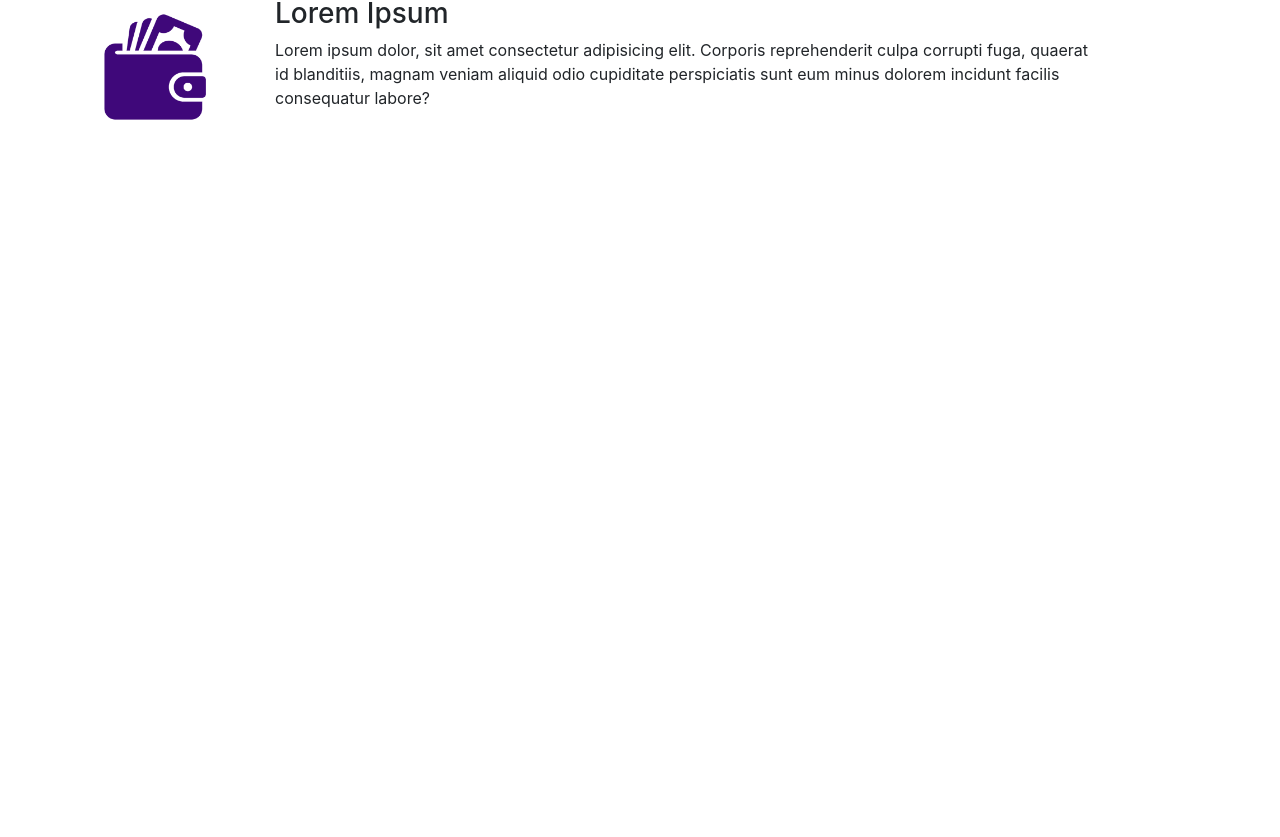
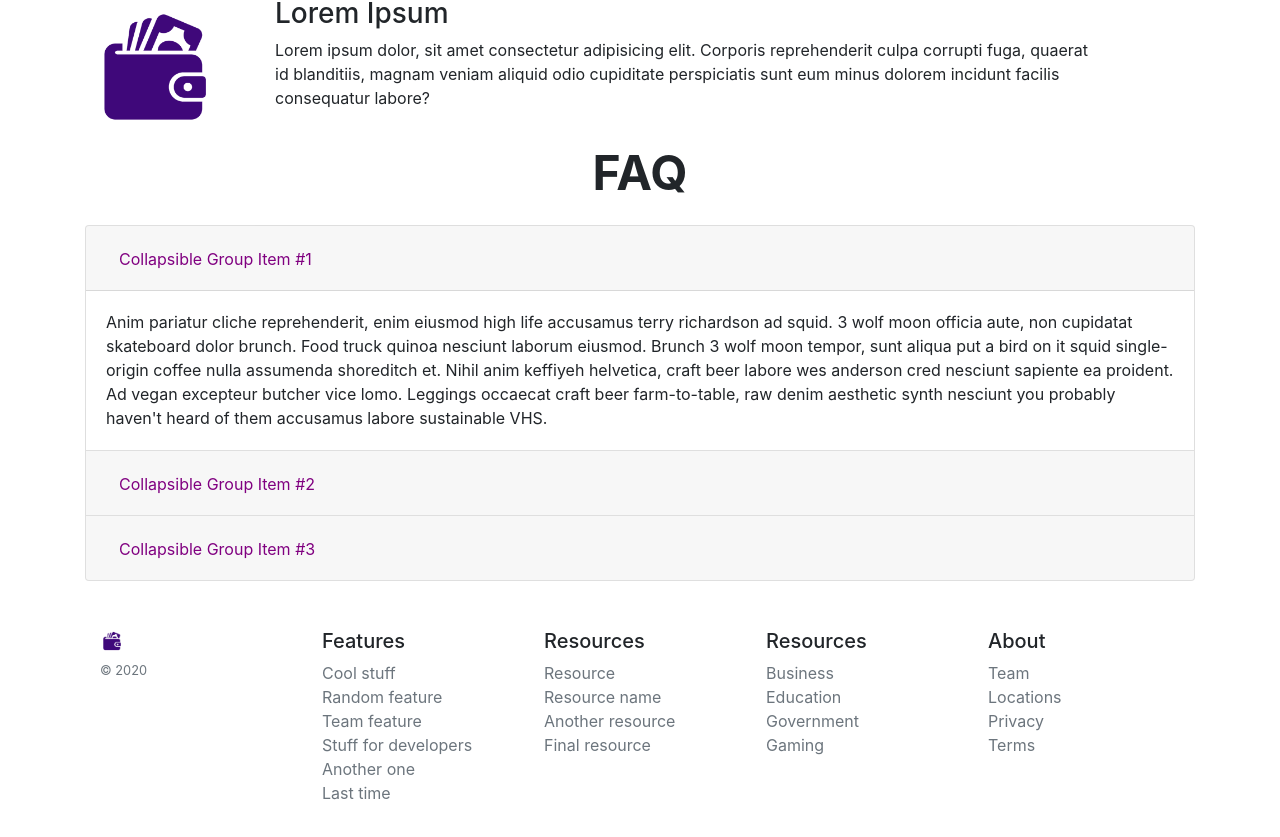
Before and after one commit to gbbiancardi/GerenciadorFinanceiro, an Angular app: page / in a window 1280 px wide. Shown: the part 1371-2208 px from the top of the page. Before the commit the page ends 1508 px from the top, so only its background shows below. Built offline with nearby package versions, Linux system fonts and the light colour scheme.

Commit message:
FAQ e Footer adicionados. Favicon alterado.

```diff
--- a/src/app/app.component.css
+++ b/src/app/app.component.css
@@ -15,3 +15,7 @@
     text-align: center;
     font-size: 3em;
 }
+
+.btn-link {
+    color: purple;
+}
--- a/src/app/app.component.html
+++ b/src/app/app.component.html
@@ -99,8 +99,104 @@
       </div>
     </div>
 
-    <footer>
+    <div class="sessao-03">
+      <p class="titulo-centralizado">
+        <strong>FAQ</strong>
+      </p>
 
+      <div class="accordion" id="accordionExample">
+        <div class="card">
+          <div class="card-header" id="headingOne">
+            <h2 class="mb-0">
+              <button class="btn btn-link" type="button" data-toggle="collapse" data-target="#collapseOne" aria-expanded="true" aria-controls="collapseOne">
+                Collapsible Group Item #1
+              </button>
+            </h2>
+          </div>
+
+          <div id="collapseOne" class="collapse show" aria-labelledby="headingOne" data-parent="#accordionExample">
+            <div class="card-body">
+              Anim pariatur cliche reprehenderit, enim eiusmod high life accusamus terry richardson ad squid. 3 wolf moon officia aute, non cupidatat skateboard dolor brunch. Food truck quinoa nesciunt laborum eiusmod. Brunch 3 wolf moon tempor, sunt aliqua put a bird on it squid single-origin coffee nulla assumenda shoreditch et. Nihil anim keffiyeh helvetica, craft beer labore wes anderson cred nesciunt sapiente ea proident. Ad vegan excepteur butcher vice lomo. Leggings occaecat craft beer farm-to-table, raw denim aesthetic synth nesciunt you probably haven't heard of them accusamus labore sustainable VHS.
+            </div>
+          </div>
+        </div>
+        <div class="card">
+          <div class="card-header" id="headingTwo">
+            <h2 class="mb-0">
+              <button class="btn btn-link collapsed" type="button" data-toggle="collapse" data-target="#collapseTwo" aria-expanded="false" aria-controls="collapseTwo">
+                Collapsible Group Item #2
+              </button>
+            </h2>
+          </div>
+          <div id="collapseTwo" class="collapse" aria-labelledby="headingTwo" data-parent="#accordionExample">
+            <div class="card-body">
+              Anim pariatur cliche reprehenderit, enim eiusmod high life accusamus terry richardson ad squid. 3 wolf moon officia aute, non cupidatat skateboard dolor brunch. Food truck quinoa nesciunt laborum eiusmod. Brunch 3 wolf moon tempor, sunt aliqua put a bird on it squid single-origin coffee nulla assumenda shoreditch et. Nihil anim keffiyeh helvetica, craft beer labore wes anderson cred nesciunt sapiente ea proident. Ad vegan excepteur butcher vice lomo. Leggings occaecat craft beer farm-to-table, raw denim aesthetic synth nesciunt you probably haven't heard of them accusamus labore sustainable VHS.
+            </div>
+          </div>
+        </div>
+        <div class="card">
+          <div class="card-header" id="headingThree">
+            <h2 class="mb-0">
+              <button class="btn btn-link collapsed" type="button" data-toggle="collapse" data-target="#collapseThree" aria-expanded="false" aria-controls="collapseThree">
+                Collapsible Group Item #3
+              </button>
+            </h2>
+          </div>
+          <div id="collapseThree" class="collapse" aria-labelledby="headingThree" data-parent="#accordionExample">
+            <div class="card-body">
+              Anim pariatur cliche reprehenderit, enim eiusmod high life accusamus terry richardson ad squid. 3 wolf moon officia aute, non cupidatat skateboard dolor brunch. Food truck quinoa nesciunt laborum eiusmod. Brunch 3 wolf moon tempor, sunt aliqua put a bird on it squid single-origin coffee nulla assumenda shoreditch et. Nihil anim keffiyeh helvetica, craft beer labore wes anderson cred nesciunt sapiente ea proident. Ad vegan excepteur butcher vice lomo. Leggings occaecat craft beer farm-to-table, raw denim aesthetic synth nesciunt you probably haven't heard of them accusamus labore sustainable VHS.
+            </div>
+          </div>
+        </div>
+      </div>
+
+    </div>
+
+    <footer class="container py-5">
+      <div class="row">
+        <div class="col-12 col-md">
+          <img src="../assets/img/moneyger-logo.png" width="24" height="24" fill="none" stroke="currentColor" stroke-linecap="round" stroke-linejoin="round" stroke-width="2" class="d-block mb-2" role="img" viewBox="0 0 24 24" focusable="false"><title>Product</title>
+          <small class="d-block mb-3 text-muted">© 2020</small>
+        </div>
+        <div class="col-6 col-md">
+          <h5>Features</h5>
+          <ul class="list-unstyled text-small">
+            <li><a class="text-muted" href="#">Cool stuff</a></li>
+            <li><a class="text-muted" href="#">Random feature</a></li>
+            <li><a class="text-muted" href="#">Team feature</a></li>
+            <li><a class="text-muted" href="#">Stuff for developers</a></li>
+            <li><a class="text-muted" href="#">Another one</a></li>
+            <li><a class="text-muted" href="#">Last time</a></li>
+          </ul>
+        </div>
+        <div class="col-6 col-md">
+          <h5>Resources</h5>
+          <ul class="list-unstyled text-small">
+            <li><a class="text-muted" href="#">Resource</a></li>
+            <li><a class="text-muted" href="#">Resource name</a></li>
+            <li><a class="text-muted" href="#">Another resource</a></li>
+            <li><a class="text-muted" href="#">Final resource</a></li>
+          </ul>
+        </div>
+        <div class="col-6 col-md">
+          <h5>Resources</h5>
+          <ul class="list-unstyled text-small">
+            <li><a class="text-muted" href="#">Business</a></li>
+            <li><a class="text-muted" href="#">Education</a></li>
+            <li><a class="text-muted" href="#">Government</a></li>
+            <li><a class="text-muted" href="#">Gaming</a></li>
+          </ul>
+        </div>
+        <div class="col-6 col-md">
+          <h5>About</h5>
+          <ul class="list-unstyled text-small">
+            <li><a class="text-muted" href="#">Team</a></li>
+            <li><a class="text-muted" href="#">Locations</a></li>
+            <li><a class="text-muted" href="#">Privacy</a></li>
+            <li><a class="text-muted" href="#">Terms</a></li>
+          </ul>
+        </div>
+      </div>
     </footer>
 
   </div>
```
Also changed, not shown: 1 other file (tests, documents, lock files or other folders).
